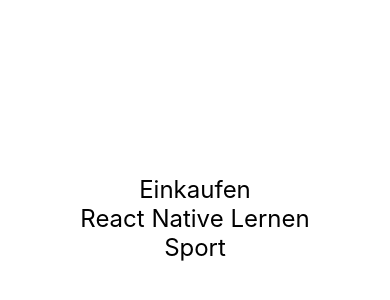
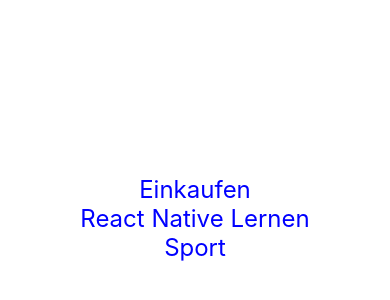
Before and after one commit to behrends/TodosRN, a React Native app: screen / in a window 390 px wide. Shown: the part 204-504 px from the top of the page. Built offline with nearby package versions, Linux system fonts and the light colour scheme.

Commit message:
Style in StyleSheet ausgelagert

```diff
--- a/App.js
+++ b/App.js
@@ -4,9 +4,9 @@
 export default function App() {
   return (
     <View style={styles.container}>
-      <Text style={{ fontSize: 24 }}>Einkaufen</Text>
-      <Text style={{ fontSize: 24 }}>React Native Lernen</Text>
-      <Text style={{ fontSize: 24 }}>Sport</Text>
+      <Text style={styles.text}>Einkaufen</Text>
+      <Text style={styles.text}>React Native Lernen</Text>
+      <Text style={styles.text}>Sport</Text>
       <StatusBar style="auto" />
     </View>
   );
@@ -19,4 +19,8 @@
     alignItems: 'center',
     justifyContent: 'center',
   },
+  text: {
+    fontSize: 24,
+    color: 'blue',
+  },
 });
```
